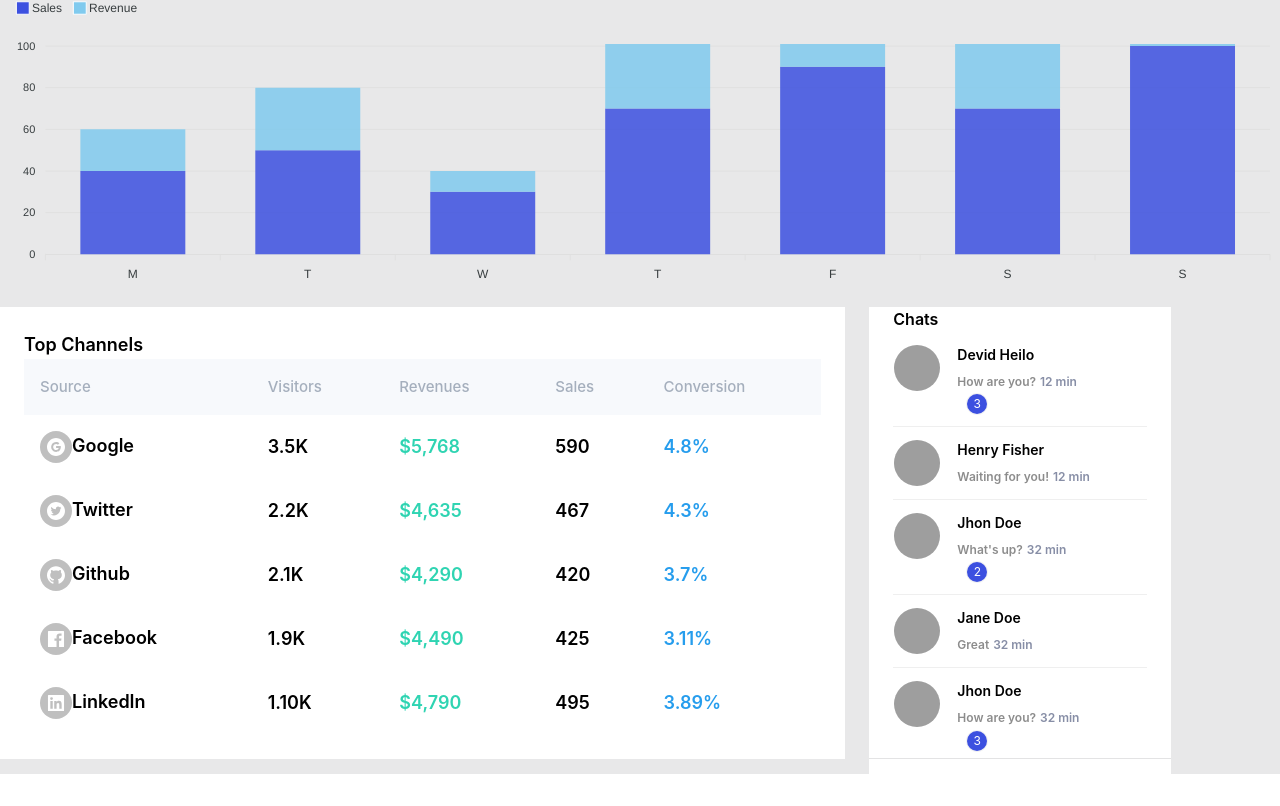
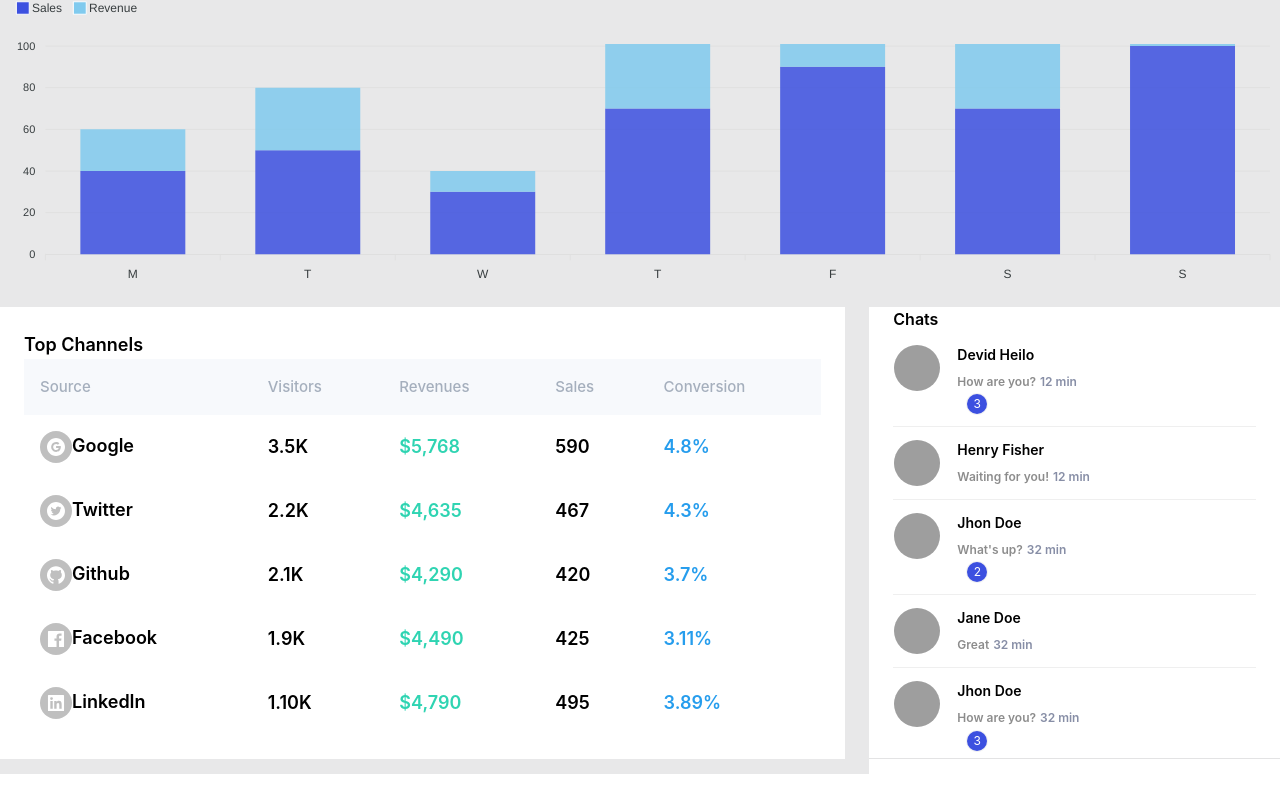
Before and after one commit to mrmuhammadawais/Tail-Admin-Dashboard, a Next.js app: page /dashboardCards in a window 1280 px wide. Shown: the part 1056-1862 px from the top of the page. Built offline with nearby package versions, Linux system fonts and the light colour scheme; grey boxes are pictures that could not be loaded.

Commit message:
page.jsx

```diff
--- a/src/app/dashboardCards/page.jsx
+++ b/src/app/dashboardCards/page.jsx
@@ -270,17 +270,27 @@ const DashboardCards = () => {
           <DashboardCharts />
         </div>
 
+
 <div>
   <Row gutter={24}>
-            <Col xs={24} lg={16}>
+    <Col
+      xs={24}
+      lg={16}
+      className="w-full"
+    >
       <TopChannelsTable />
     </Col>
 
-            <Col xs={24} lg={8}>
+    <Col
+      xs={24}
+      lg={8}
+      className="w-full mt-4 sm:mt-4 md:mt-0"
+      style={{ maxWidth: "100%" }}
+    >
       <Card
         style={{
           backgroundColor: darkMode ? "#24303f" : "#ffffff",
-                  width: "302px",
+          width: "100%",
           border: "none",
           borderRadius: "0",
           height: "467px",
@@ -288,7 +298,7 @@ const DashboardCards = () => {
         title={
           <div
             className={`border-none ${darkMode ? "text-white" : "bg-[#ffffff]"}`}
-                    style={{ marginBottom: "-5px" }}
+            style={{ marginBottom: "-5px"}}
           >
             <ChatList />
           </div>
@@ -297,6 +307,7 @@ const DashboardCards = () => {
     </Col>
   </Row>
 </div>
+
       </div>
     </MainLayout>
   );
```
Lines whose indentation alone changed are shown as unchanged.
